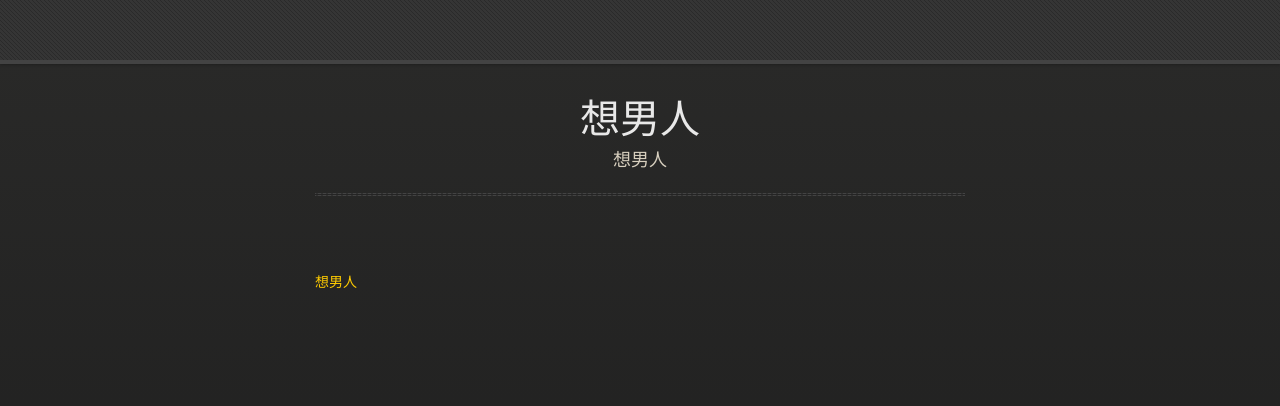
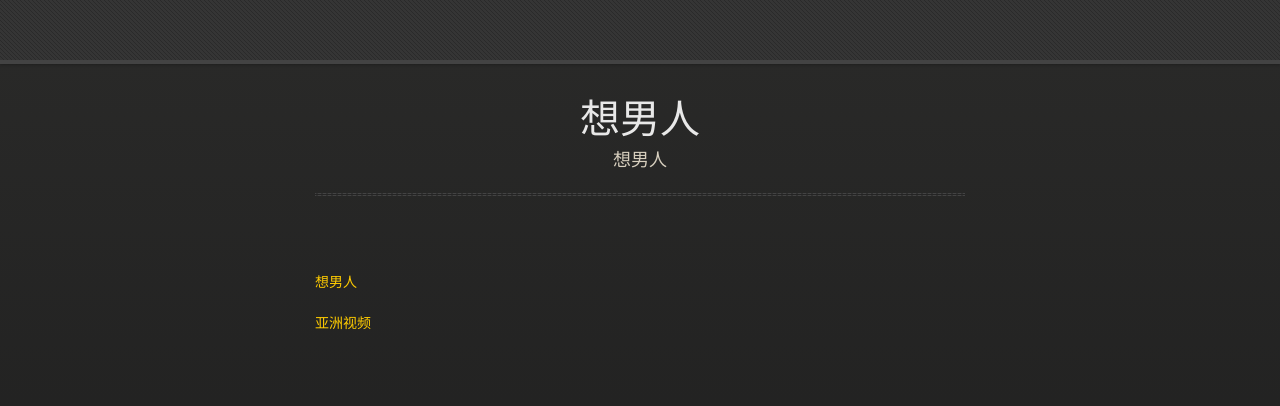
Before and after one commit to xiangnanren/xiangnanren, a plain HTML site: page index.html in a window 1280 px wide. Drawn offline with nearby package versions, Linux system fonts and the light colour scheme.

Commit message:
Update index.html

```diff
--- a/index.html
+++ b/index.html
@@ -43,6 +43,7 @@
         </div>
 
         <p><a href="http://www.xiangnanren.com">想男人</a></p>
+        <p><a href="http://www.qvod.asia">亚洲视频</a></p>
       </section>
 
     </div>
```
